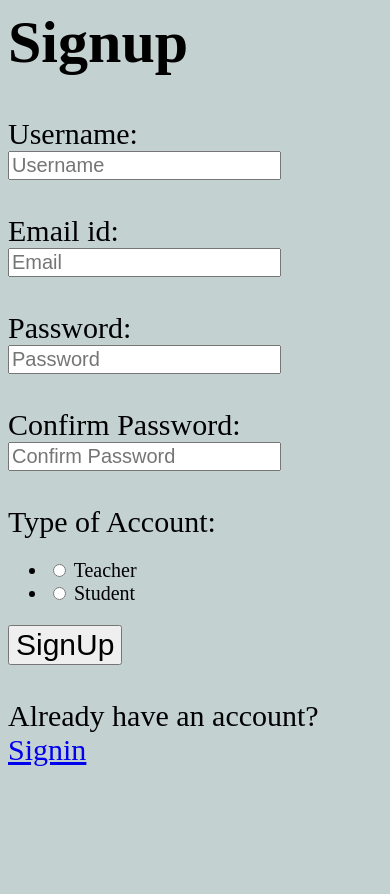
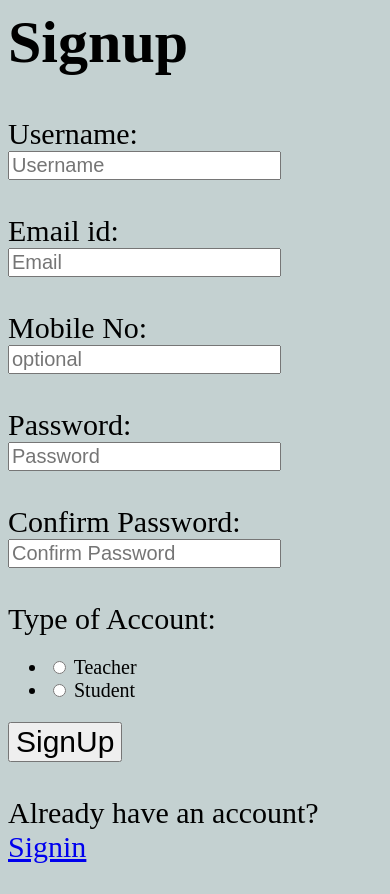
Before and after one commit to cyrilshaji38/Hacked-to-Hired-Spark, a Flask app: page /register in a window 390 px wide. Before the commit the page ends 766 px from the top, so only its background shows below. Run offline with Flask 2, Linux system fonts and the light colour scheme.

Commit message:
mobile number added

```diff
--- a/SparkApp/register/forms.py
+++ b/SparkApp/register/forms.py
@@ -19,6 +19,7 @@ class SignupForm(FlaskForm):   # Form for register page.
     style1={'style': 'font-size: 30px', 'readonly': True}
     username = StringField(label='Username:', validators=[Length(min=2, max=30), DataRequired()],render_kw=style)
     email = StringField(label='Email id:', validators=[Email(), DataRequired()],render_kw=style)
+    mobile = StringField(label='Mobile No:', validators=[Length(min=10, max=10)],render_kw=style)
     password = PasswordField(label='Password:', validators=[Length(min=6), DataRequired()],render_kw=style)
     password2 = PasswordField(label='Confirm Password:', validators=[EqualTo('password'), DataRequired()],render_kw=style)
     acctype = RadioField('Type of Account:', choices=[('1','Teacher'),('2','Student')],render_kw=style)
--- a/SparkApp/templates/register/register.html
+++ b/SparkApp/templates/register/register.html
@@ -28,6 +28,10 @@
                 {{ form.email(class="form-control", placeholder="Email") }}
                 <br>
                 <br>
+                {{ form.mobile.label() }}
+                {{ form.mobile(class="form-control", placeholder="optional") }}
+                <br>
+                <br>
                 {{ form.password.label() }}
                 {{ form.password(class="form-control", placeholder="Password") }}
                 <br>
```
